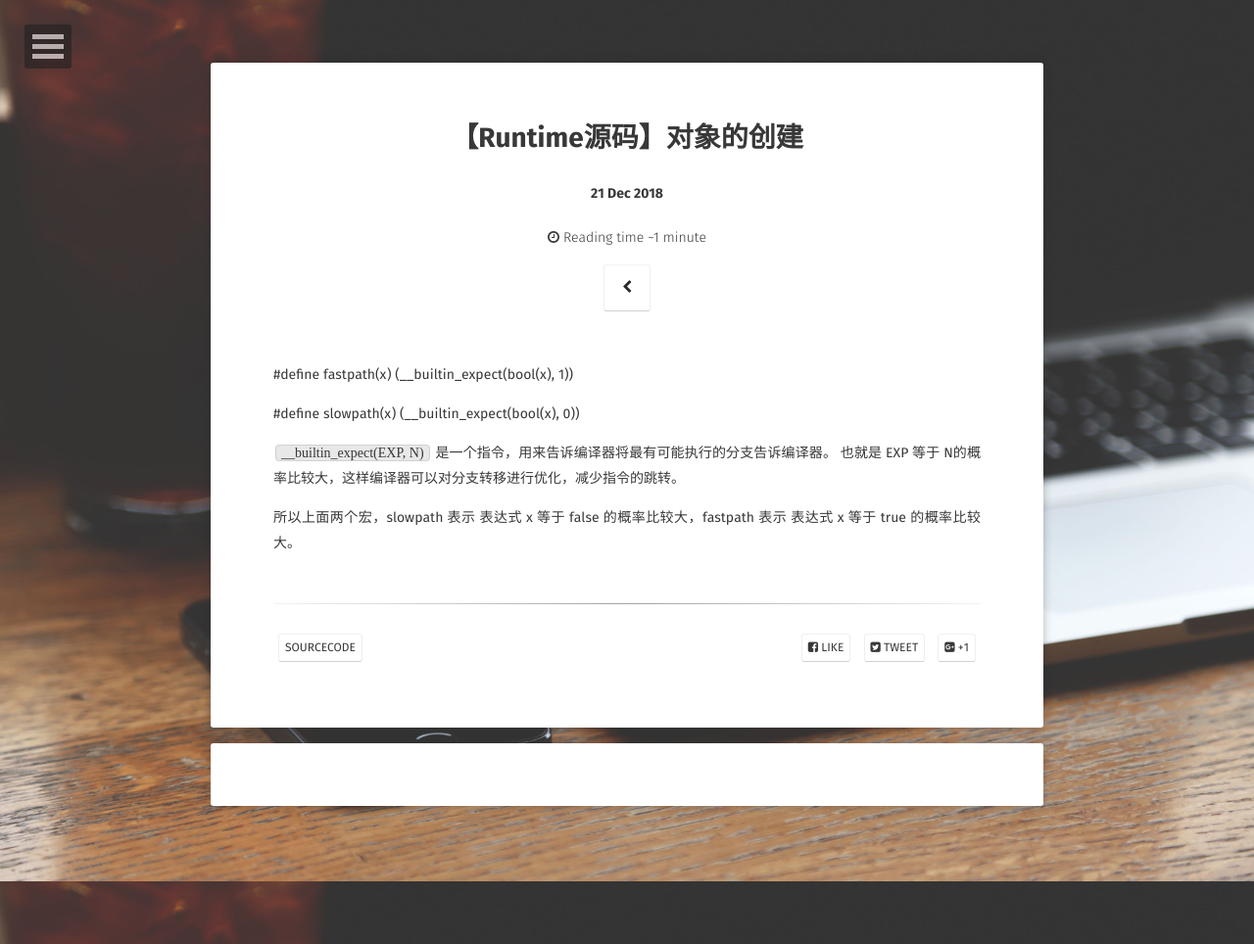
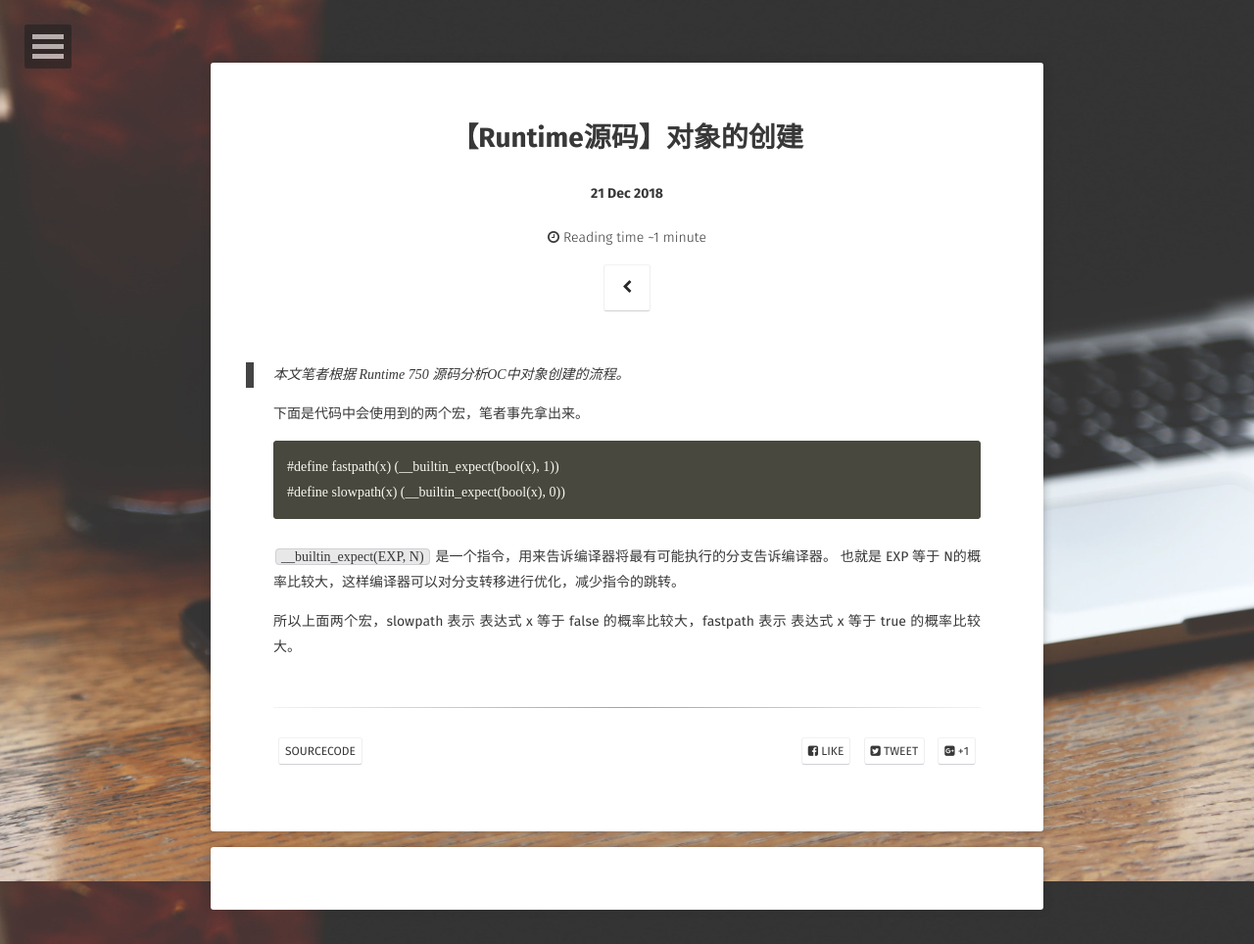
Before and after one commit to longjianjiang/longjianjiang.github.io, a Jekyll site: the page built from _posts/2018-12-21-runtime-source-code-second.md, in a window 1280 px wide. Shown: the whole page at 98% size. Built offline with Jekyll 4.4.1, drawn with Linux system fonts in a browser that asks for light colours; some web fonts are replaced; comment, search, counter and statistics services are not loaded.

Commit message:
Update(auto commit)

````diff
--- a/_posts/2018-12-21-runtime-source-code-second.md
+++ b/_posts/2018-12-21-runtime-source-code-second.md
@@ -8,9 +8,14 @@ tag:
 comments: true
 ---
 
+> 本文笔者根据 Runtime 750 源码分析OC中对象创建的流程。
+
+下面是代码中会使用到的两个宏，笔者事先拿出来。
+
+```
 #define fastpath(x) (__builtin_expect(bool(x), 1))
-
 #define slowpath(x) (__builtin_expect(bool(x), 0))
+```
 
 `__builtin_expect(EXP, N)` 是一个指令，用来告诉编译器将最有可能执行的分支告诉编译器。 也就是 EXP 等于 N的概率比较大，这样编译器可以对分支转移进行优化，减少指令的跳转。
 
````
